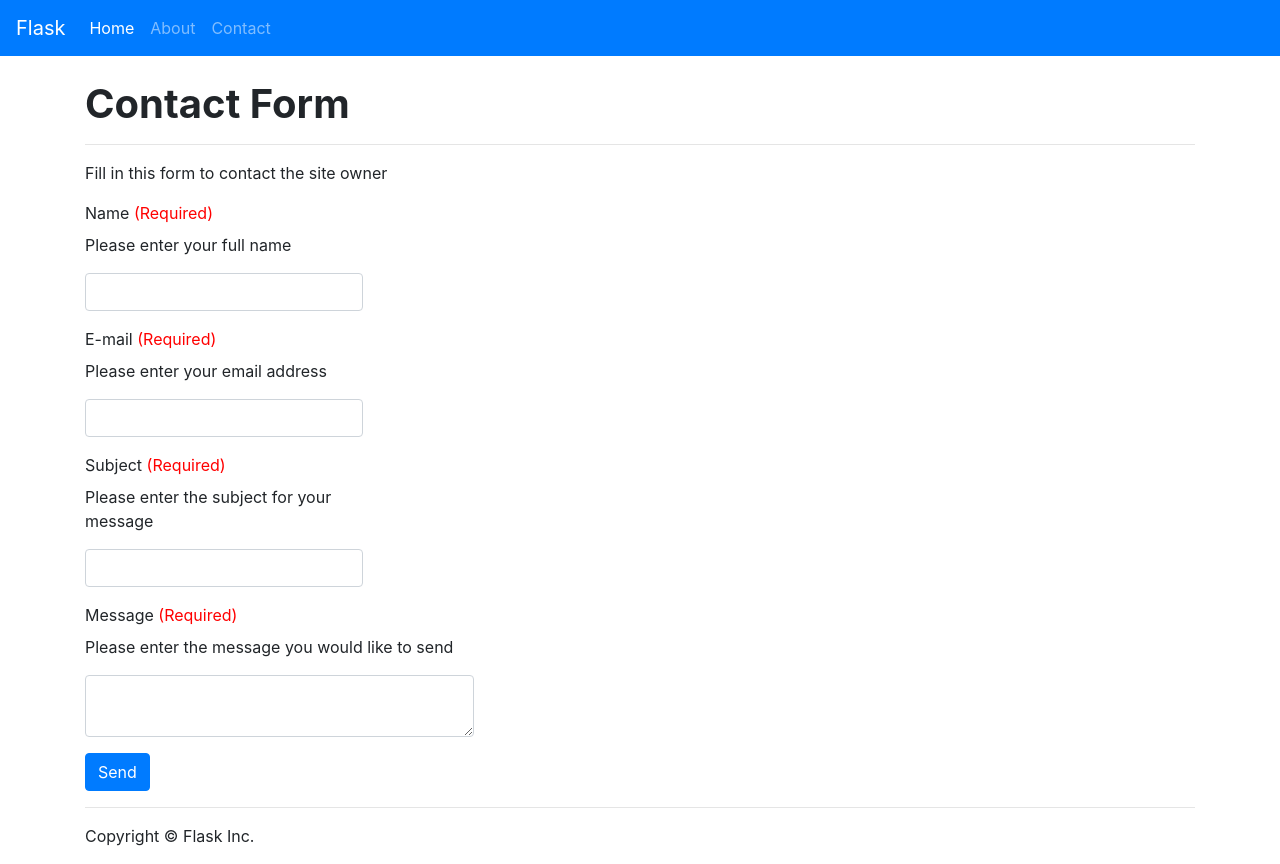
After one commit to overclock07/info3180-lab3, a Flask app: page /contact in a window 1280 px wide. The commit adds this page. Run offline with Flask 2, Linux system fonts and the light colour scheme; some libraries are stand-ins or nearby versions.

Commit message:
your commit message

```diff
--- /dev/null
+++ b/app/forms.py
@@ -0,0 +1,9 @@
+from flask_wtf import FlaskForm
+from wtforms import StringField,TextAreaField
+from wtforms.validators import InputRequired
+
+class MessageForm(FlaskForm):
+    name = StringField('Name', validators=[InputRequired()])
+    email = StringField('E-mail', validators=[InputRequired()])
+    subject = StringField('Subject', validators=[InputRequired()])
+    message = TextAreaField('Message', validators=[InputRequired()])
--- /dev/null
+++ b/app/templates/contact.html
@@ -0,0 +1,38 @@
+{% extends "base.html" %}
+
+{% block main %}
+
+<h1 style="font-weight: bold">Contact Form</h1>
+<hr/>
+<p>Fill in this form to contact the site owner</p>
+
+<form method="POST" action="{{ url_for('contact') }}">
+    {{ form.csrf_token }}
+    <div class="form-group" style="width: 25%">
+        {{ form.name.label }} <span style="color: red">(Required)</span>
+        <p>Please enter your full name</p>
+        {{ form.name(size=20, class="form-control") }}
+    </div>
+
+    <div class="form-group" style="width: 25%">
+        {{ form.email.label }} <span style="color: red">(Required)</span>
+        <p>Please enter your email address</p>
+        {{ form.email(size=20, class="form-control", type="email") }}
+    </div>
+
+    <div class="form-group" style="width: 25%">
+        {{ form.subject.label }} <span style="color: red">(Required)</span>
+        <p>Please enter the subject for your message </p>
+        {{ form.subject(size=20, class="form-control") }}
+    </div>
+
+    <div class="form-group" style="width: 35%">
+        {{ form.message.label }} <span style="color: red">(Required)</span>
+        <p>Please enter the message you would like to send </p>
+        {{ form.message(size=40, class="form-control") }}
+    </div>
+
+    <button type="submit" class="btn btn-primary">Send</button>
+</form>
+
+{% endblock %}
--- a/app/templates/header.html
+++ b/app/templates/header.html
@@ -1,5 +1,5 @@
 <nav class="navbar navbar-expand-lg navbar-dark bg-primary fixed-top">
-  <a class="navbar-brand" href="#">Project Name</a>
+  <a class="navbar-brand" href="#">Flask</a>
   <button class="navbar-toggler" type="button" data-toggle="collapse" data-target="#navbarSupportedContent" aria-controls="navbarSupportedContent" aria-expanded="false" aria-label="Toggle navigation">
     <span class="navbar-toggler-icon"></span>
   </button>
@@ -12,6 +12,9 @@
       <li class="nav-item">
         <a class="nav-link" href="{{ url_for('about') }}">About</a>
       </li>
+      <li>
+       <a class="nav-link" href="{{ url_for('contact') }}">Contact</a>
+      </li>
     </ul>
   </div>
 </nav>
--- a/app/views.py
+++ b/app/views.py
@@ -4,8 +4,10 @@ Jinja2 Documentation:    http://jinja.pocoo.org/2/documentation/
 Werkzeug Documentation:  http://werkzeug.pocoo.org/documentation/
 This file creates your application.
 """
-
+import smtplib
+from flask_mail import Message
 from app import app
+from forms import MessageForm
 from flask import render_template, request, redirect, url_for, flash
 
 
@@ -24,6 +26,26 @@ def about():
     """Render the website's about page."""
     return render_template('about.html', name="Mary Jane")
 
+@app.route('/contact', methods=['GET','POST'])
+def contact():
+    """Render the website's contact page."""
+
+    contact_form = MessageForm()
+
+    if request.method == 'POST':
+        if contact_form.validate_on_submit():
+            # Get validated data from form
+            name = contact_form["name"]
+            email = contact_form["email"]
+            subject = contact_form["subject"]
+            message = contact_form["message"]
+
+            send_email(name, email, subject, message)
+
+            flash('Message Sent')
+            return redirect(url_for('home'))
+
+    return render_template('contact.html', form=contact_form)
 
 ###
 # The functions below should be applicable to all Flask apps.
@@ -54,5 +76,24 @@ def page_not_found(error):
     return render_template('404.html'), 404
 
 
+def send_email(from_name, from_email, subject, msg):
+
+    to_name = ""
+    to_addr = ''
+    message = """From: {} <{}> To: {} <{}>Subject: {} {}"""
+
+    message_to_send = message.format(from_name, from_email, to_name,to_addr, subject, msg)
+
+    username = ''
+    password = ''
+
+    server = smtplib.SMTP('smtp.gmail.com:587')
+    server.starttls()
+    server.login(username, password)
+    server.sendmail(from_email, to_addr, message_to_send)
+    server.quit()
+
+
+
 if __name__ == '__main__':
     app.run(debug=True, host="0.0.0.0", port="8080")
--- a/requirements.txt
+++ b/requirements.txt
@@ -6,3 +6,5 @@ click==6.7
 gunicorn==19.6.0
 itsdangerous==0.24
 wsgiref==0.1.2
+Flask-Mail
+Flask-WTF
```
Also changed, not shown: app/__init__.py (+8 -0 lines).
